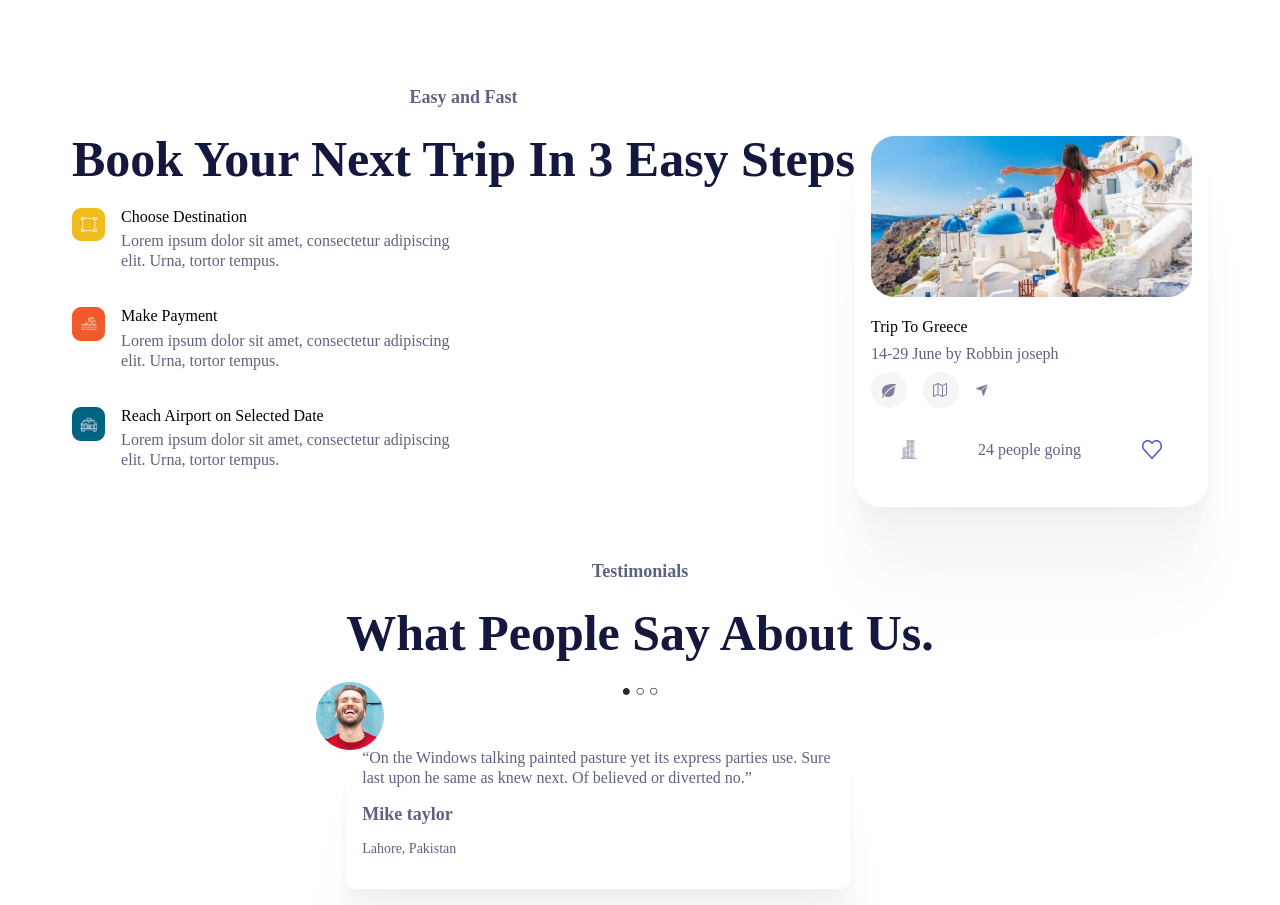
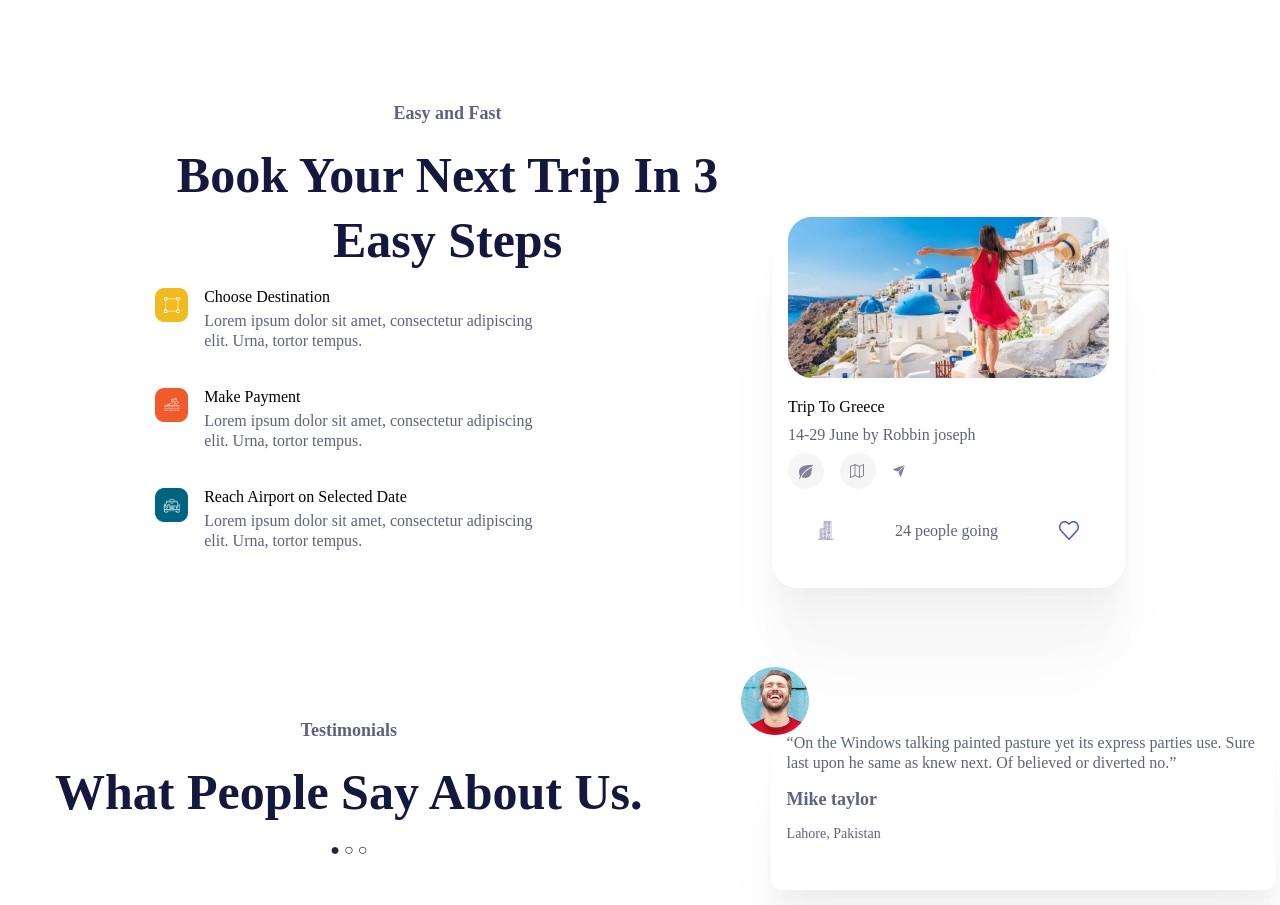
Before and after one commit to Saylek2212/kripta, a plain HTML site: page index.html in a window 1280 px wide. Shown: the part 2187-3092 px from the top of the page. Drawn offline with nearby package versions, Linux system fonts and the light colour scheme; a script that the page names is missing; a web font is replaced by a local one.

Commit message:
media 080125

```diff
--- a/src/style/base/_media.scss
+++ b/src/style/base/_media.scss
@@ -25,6 +25,11 @@
         display: flex;
         align-items: end;
         justify-content: center;
+    }
+    .about {
+        flex-wrap: wrap;
+        column-gap: 10vw;
+
     }
 
 }
--- a/src/style/layout/_about.scss
+++ b/src/style/layout/_about.scss
@@ -1,6 +1,9 @@
 .about {
     margin-block-end: 35px;
-    display: grid;justify-content: center;
+    display: flex;
+    flex-direction: column;
+    justify-content: center;
+    align-items: center;
     * {
         margin-block-end: 1rem;
     }
@@ -34,7 +37,8 @@
               0px 100px 80px rgba(0,0,0,0.02);
               padding: 1em;
 }
-.about__right-block_card {
+.about__right-block, .about__left-block {
+    flex-basis: 50%;
 }
 .about__right-block-img {
     position: absolute;
--- a/src/style/layout/_category.scss
+++ b/src/style/layout/_category.scss
@@ -32,6 +32,10 @@
     display: grid;
     justify-content: center;
 }
+
+.category__box {
+    margin-block-end: 2em;
+}
 .category__box-sq {
     position: absolute;
     left: -10px;
--- a/src/style/layout/_steps.scss
+++ b/src/style/layout/_steps.scss
@@ -1,11 +1,18 @@
 .steps {
     margin-block-end: 35px;
-    display: grid;
-    justify-content: center;
+    display: flex;
+    flex-wrap: wrap;
+    justify-content: space-between;
+    column-gap: 2em;
     * {
         margin-block-end: 1rem;
     }
 }
+
+.steps__text-block {
+    flex-basis: 50%;
+}
+
 .steps__text-block-boxes {
     max-width: 395px;;
 }
```
Also changed, not shown: css/main.css, css/main.min.css, 2 other files.
